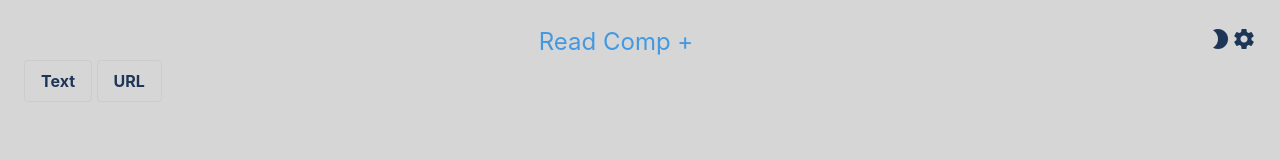
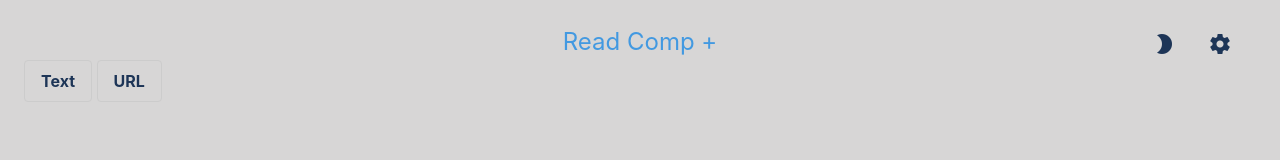
Before and after one commit to gcbest/read-comp-plus, a Svelte app: page / in a window 1280 px wide. Shown: the top 160 px of the page. Built offline with nearby package versions, Linux system fonts and the light colour scheme.

Commit message:
center and inline header

```diff
--- a/src/components/Header.svelte
+++ b/src/components/Header.svelte
@@ -12,18 +12,20 @@
 </script>
 
 <style>
+  li {
+    margin: 0 1rem;
+  }
+
   /* DARK THEME */
   :global(body.dark-mode) header {
     @apply text-red-400;
   }
 </style>
 
-<nav class="flex justify-between items-center">
-
+<nav class="relative">
   <header class="text-blue-500 text-2xl text-center m-auto">Read Comp +</header>
-  <ul class="flex justify-between items-center">
+  <ul class="absolute top-0 right-0 flex justify-between items-center p-2">
     <li>
-
       <ToggleDarkMode {body} {theme} bind:darkMode />
     </li>
     <li>
```
